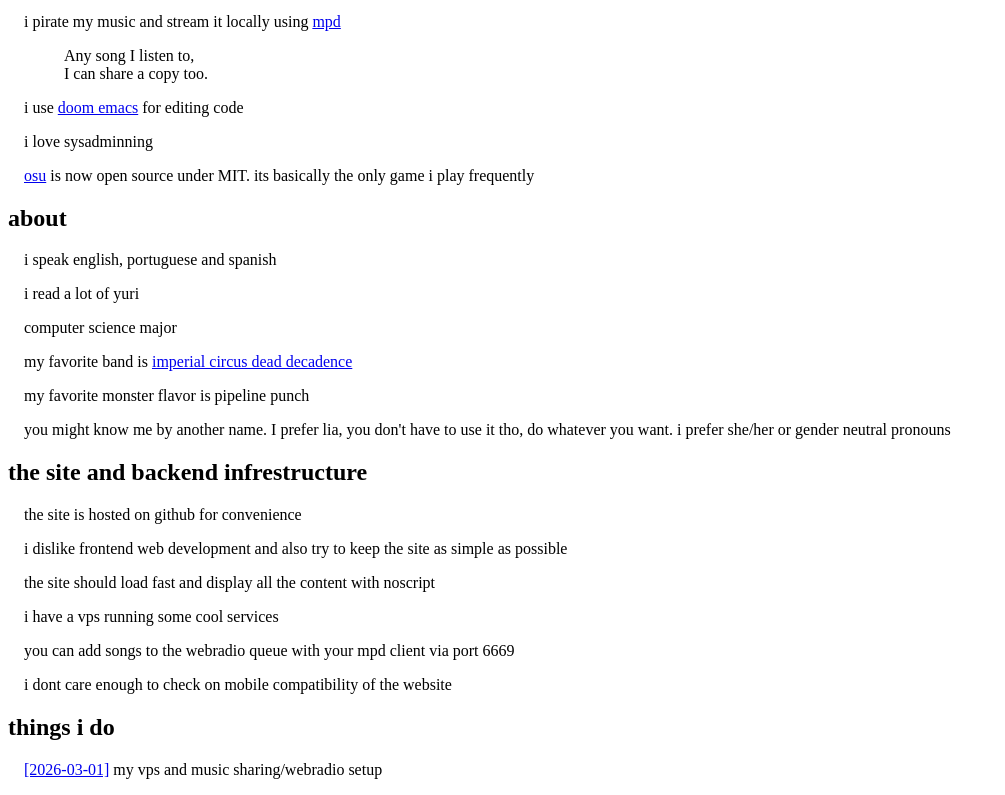
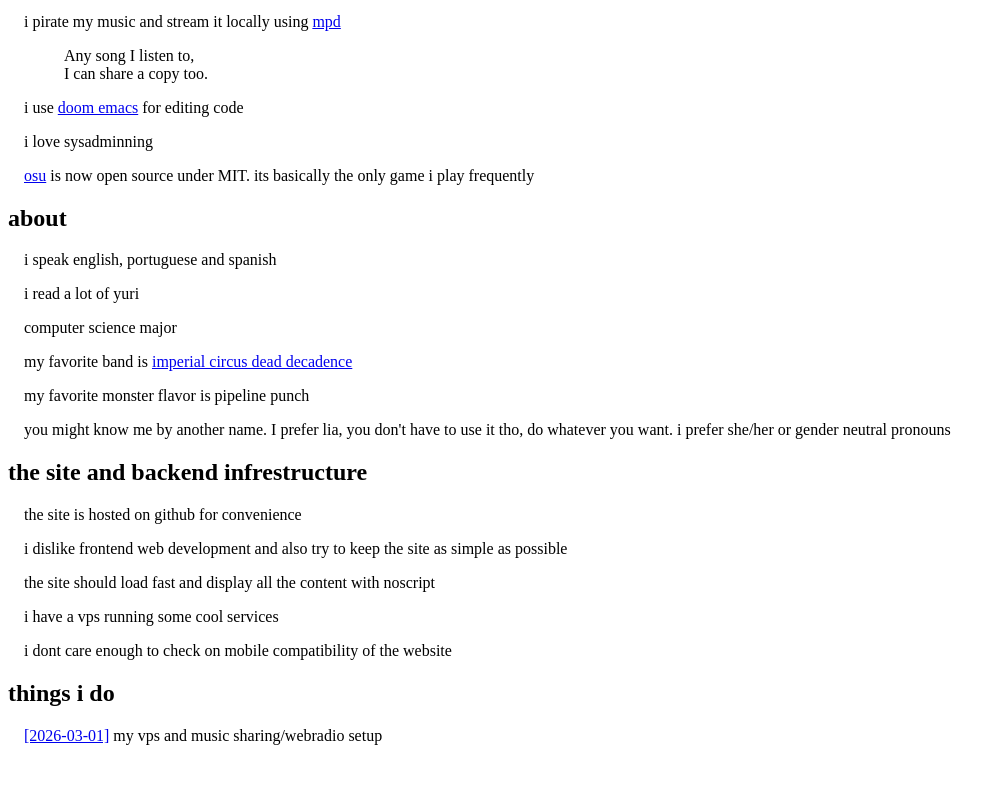
Before and after one commit to okktoplol/okktoplol.github.io, a plain HTML site: page index.html in a window 1280 px wide. Shown: the part 335-1130 px from the top of the page, without its empty margins (0-1005 px from the left). After the commit the page ends 1096 px from the top, so only its background shows below. Drawn offline with Linux system fonts and the light colour scheme.

Commit message:
decided against that

```diff
--- a/index.html
+++ b/index.html
@@ -41,7 +41,6 @@
                 <p>i dislike frontend web development and also try to keep the site as simple as possible</p>
                 <p>the site should load fast and display all the content with noscript</p>
                 <p>i have a vps running some cool services</p>
-                <p>you can add songs to the webradio queue with your mpd client via port 6669</p>
                 <p>i dont care enough to check on mobile compatibility of the website</p>
         </div>
         <h2>things i do</h2>
```
